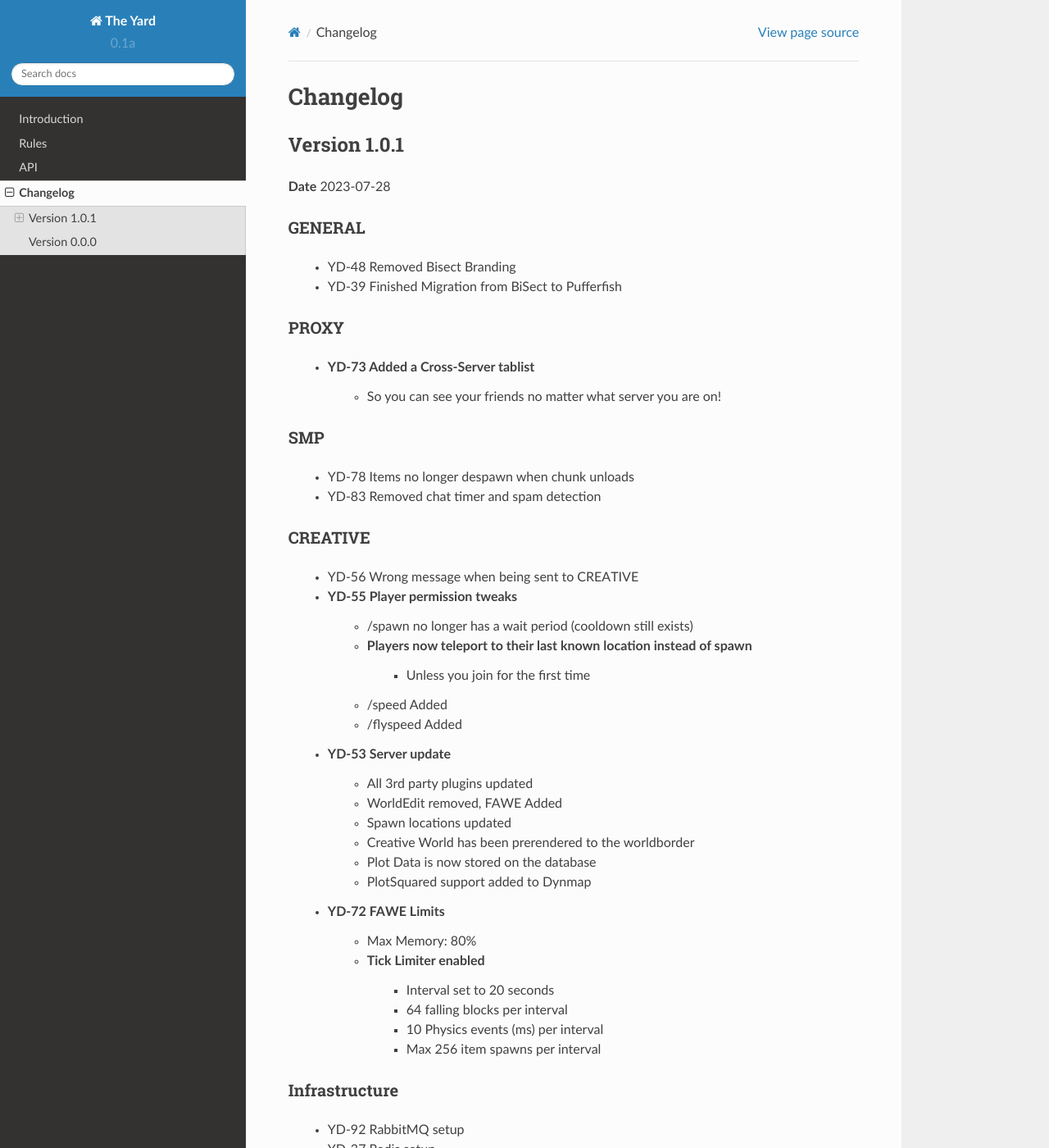
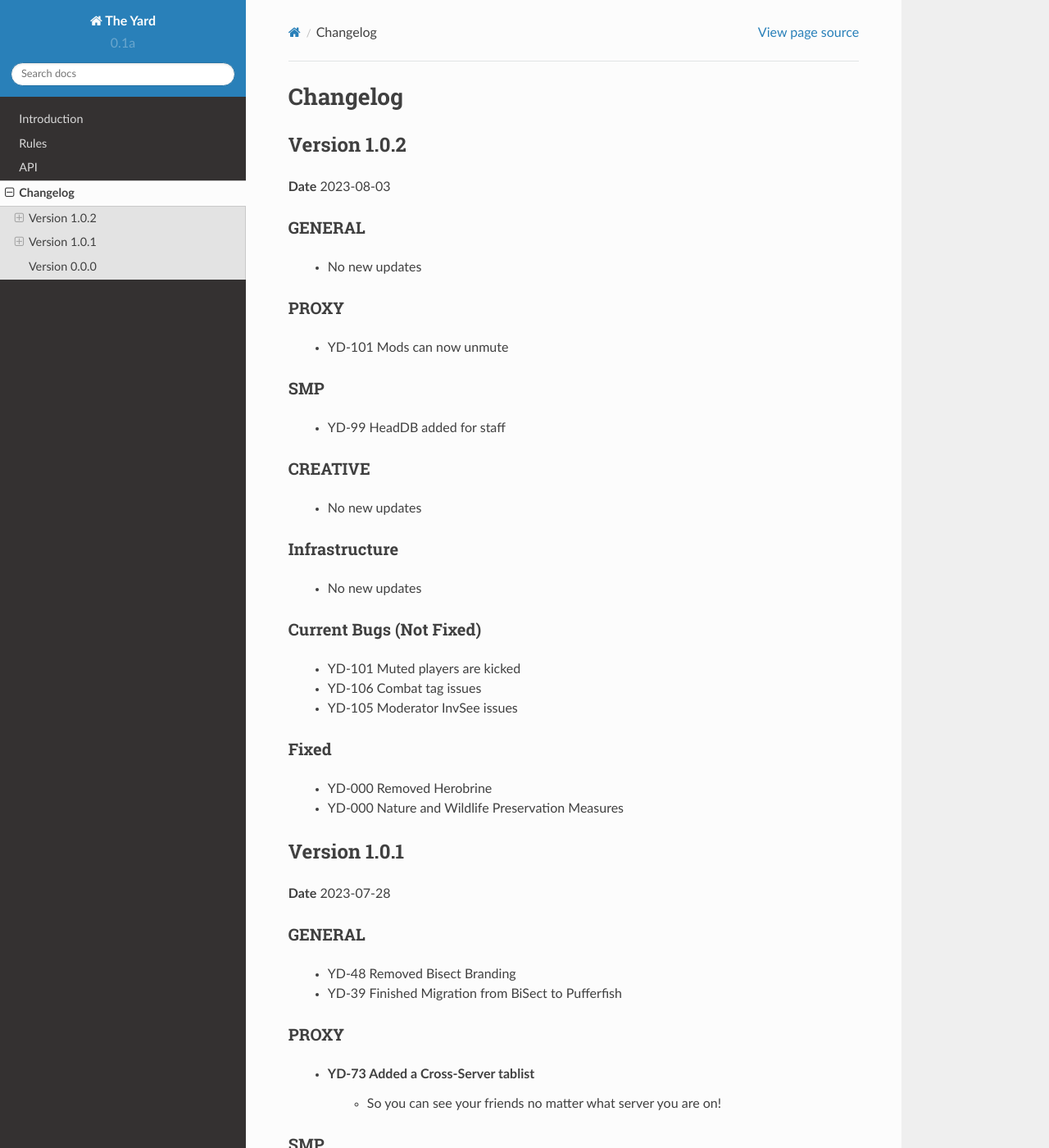
Before and after one commit to The-Yard/docs, a Sphinx documentation site: the page built from docs/source/changelog.rst, in a window 1280 px wide and 1400 px high. Shown: the whole window at 82% size. Built offline with Sphinx 7.4.7 and the Read the Docs theme 2.0.0, drawn with Linux system fonts in a browser that asks for light colours.

Commit message:
v1.0.2 changelog

```diff
--- a/docs/source/changelog.rst
+++ b/docs/source/changelog.rst
@@ -1,5 +1,40 @@
 Changelog
 =========
+
+Version 1.0.2
+--------------
+**Date** 2023-08-03
+
+GENERAL
+^^^^^^^^
+    - No new updates
+
+PROXY
+^^^^^^
+    - YD-101 Mods can now unmute
+
+SMP
+^^^^
+    - YD-99 HeadDB added for staff
+
+CREATIVE
+^^^^^^^^^
+    - No new updates
+
+Infrastructure
+^^^^^^^^^^^^^^^
+    - No new updates
+
+Current Bugs (Not Fixed)
+^^^^^^^^^^^^^^^^^^^^^^^^^
+    - YD-101 Muted players are kicked
+    - YD-106 Combat tag issues
+    - YD-105 Moderator InvSee issues
+
+Fixed
+^^^^^^
+    - YD-000 Removed Herobrine
+    - YD-000 Nature and Wildlife Preservation Measures
 
 Version 1.0.1
 --------------
```
